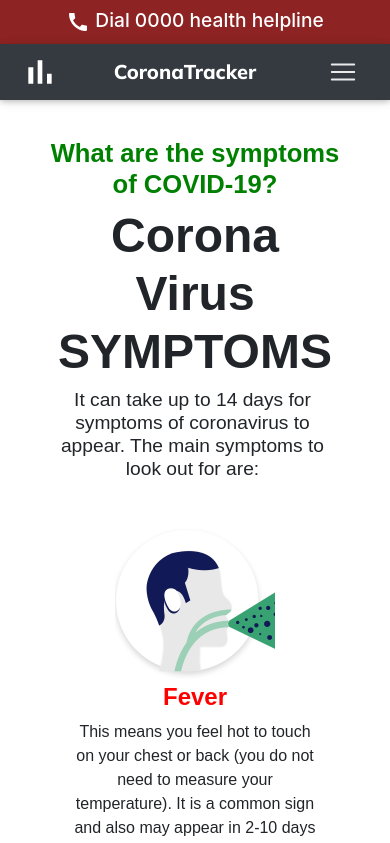
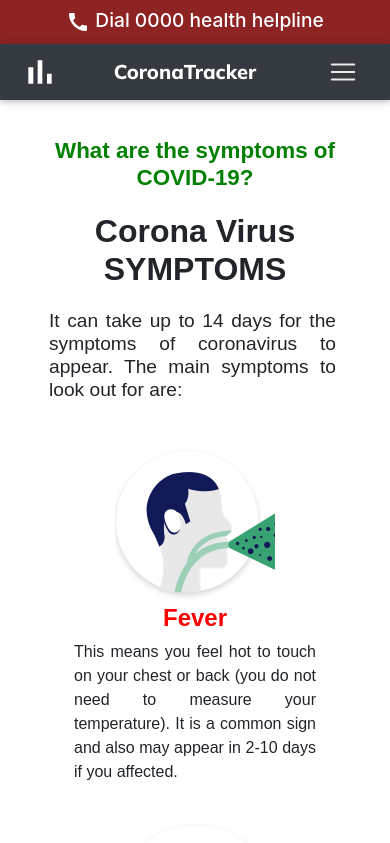
Before and after one commit to afnanmahmood52/covid-tracker, a React (Create React App) app: page /prevention in a window 390 px wide. Shown: the top 843 px of the page. Built offline with nearby package versions, Linux system fonts and the light colour scheme.

Commit message:
make text alignnments

```diff
--- a/src/component/Prevention/Prevention.css
+++ b/src/component/Prevention/Prevention.css
@@ -25,7 +25,7 @@
 .text-content > h4{
     color: green;
     font-weight: 600;
-    font-size: 1.3rem;
+    font-size: 1.5rem;
 }
 
 .text-content > h1{
@@ -37,6 +37,8 @@
     font-weight: 100;
     padding-right: 5px;
     font-size: 1.2rem;
+    text-align: justify;
+    text-justify: inter-character;
 }
 
 .text-content{
@@ -141,7 +143,7 @@
     }
 
     .text-content > h4{
-        font-size: 1.6rem;
+        font-size: 1.4rem;
     }
 
     .text-content > h1{
@@ -157,3 +159,29 @@
     }
 
   }
+
+  @media only screen and (max-width: 768px){
+    .text-content > h1{
+        font-size: 2.6rem;
+        margin: 20px 0;
+    }
+
+    .text-content > h4{
+        text-align: center;
+        text-justify: inter-word;
+    }
+  }
+
+  @media only screen and (max-width: 670px){
+    .text-content > h1{
+        font-size: 2rem;
+        margin: 25px 0;
+    }
+  }
+
+  @media only screen and (max-width: 400px){
+    .text-content > h1{
+        font-size: 2rem;
+        margin: 20px 0;
+    }
+  }
--- a/src/component/Prevention/Prevention.jsx
+++ b/src/component/Prevention/Prevention.jsx
@@ -43,7 +43,7 @@ export default function Prevention() {
             <div className="text-content" data-aos="fade-right" data-aos-duration="1300">
               <h4>What are the symptoms of COVID-19?</h4>
               <h1>Corona Virus SYMPTOMS</h1>
-              <h5>It can take up to 14 days for symptoms of coronavirus to appear. The main symptoms to look out for are:</h5>
+              <h5>It can take up to 14 days for the symptoms of coronavirus to appear. The main symptoms to look out for are:</h5>
             </div>
 
             <div className="indications">
--- a/src/component/Prevention/symptom/Symptom.css
+++ b/src/component/Prevention/symptom/Symptom.css
@@ -32,6 +32,7 @@
 
 .desc-section >p{
     font-size: 1rem;
+    text-align: justify;
 }
 
 @media only screen and (max-width:1200px){
```
